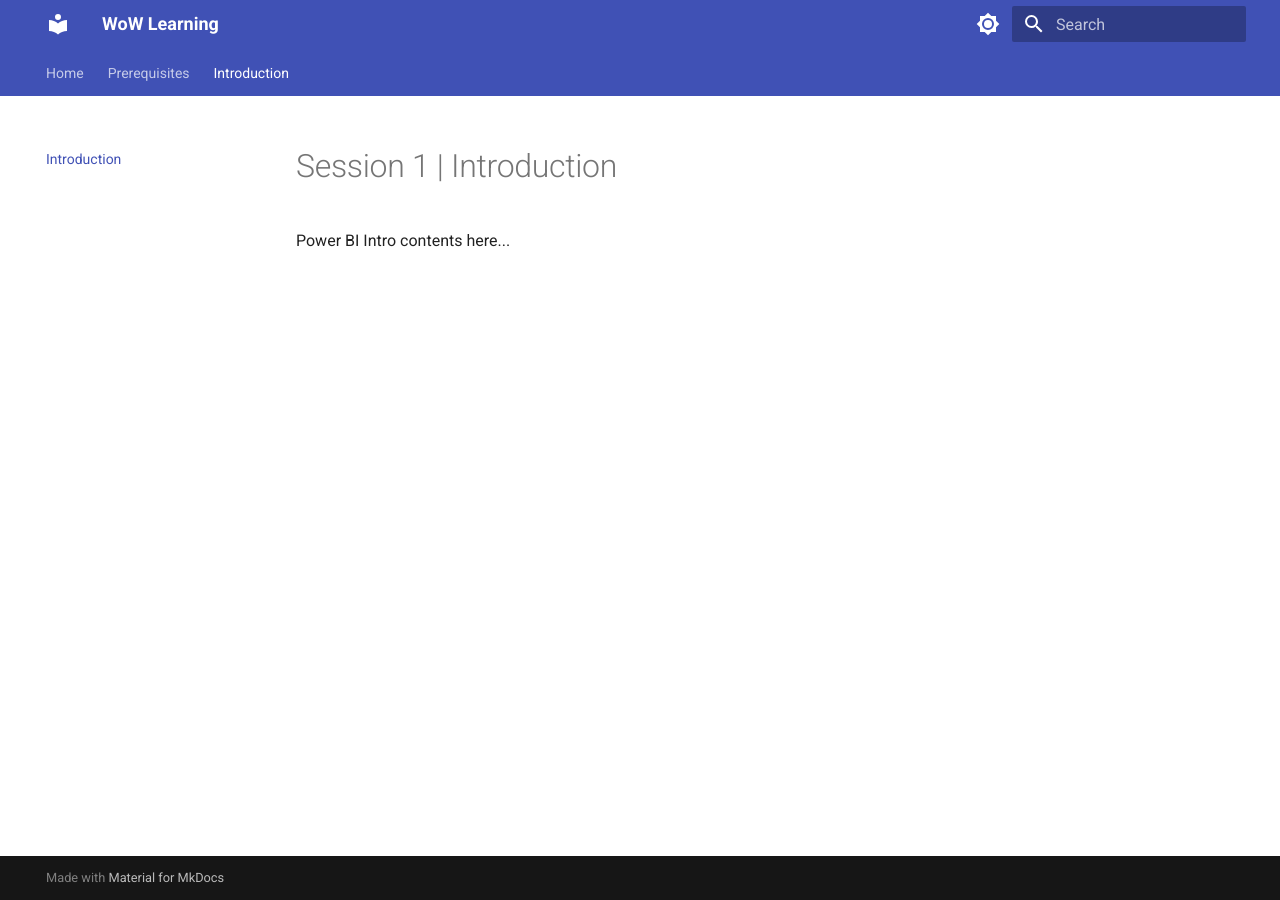
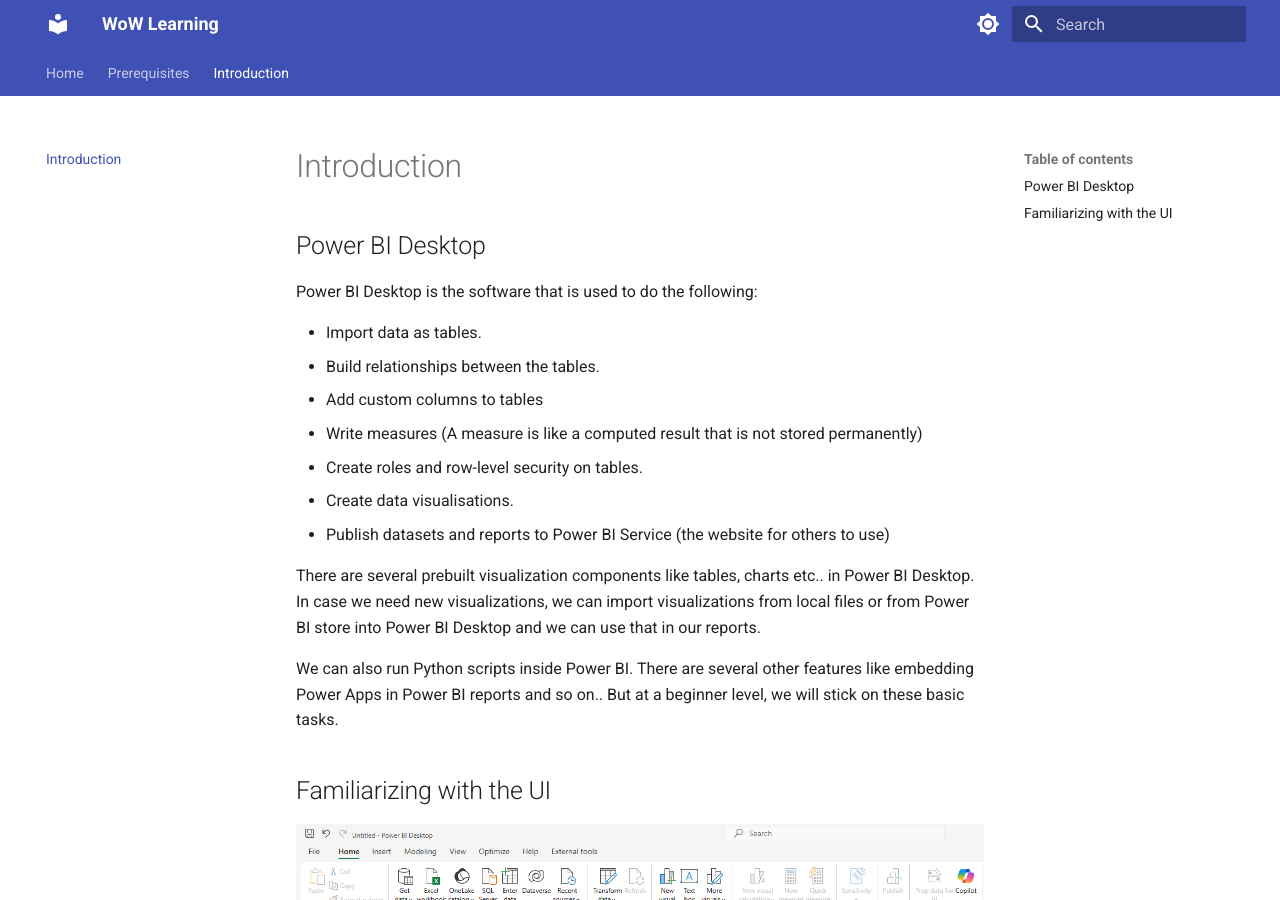
Before and after one commit to wheelocity/wow_learning, an MkDocs documentation site: the page built from docs/introduction.md, in a window 1280 px wide and 900 px high. Built offline with MkDocs 1.6.1 and Material for MkDocs 9.7.7, drawn with Linux system fonts in a browser that asks for light colours.

Commit message:
Added few images...

```diff
--- a/docs/introduction.md
+++ b/docs/introduction.md
@@ -1,3 +1,39 @@
-# Session 1 | Introduction
+# Introduction
 
-Power BI Intro contents here...
+## Power BI Desktop
+
+Power BI Desktop is the software that is used to do the following:
+
+- Import data as tables.
+- Build relationships between the tables.
+- Add custom columns to tables
+- Write measures (A measure is like a computed result that is not stored permanently)
+- Create roles and row-level security on tables.
+- Create data visualisations.
+- Publish datasets and reports to Power BI Service (the website for others to use)
+
+There are several prebuilt visualization components like tables, charts etc.. in Power BI Desktop. In case we need new visualizations, we can import visualizations from local files or from Power BI store into Power BI Desktop and  we can use that in our reports.
+
+We can also run Python scripts inside Power BI. There are several other features like embedding Power Apps in Power BI reports and so on.. But at a beginner level, we will stick on these basic tasks.
+
+## Familiarizing with the UI
+
+![Ribbon](images/ribbon.png){: align=left }
+
+![View Selection](images/view_selection.png){: align=left }
+
+![Report View](images/report_view.png){: align=left }
+
+![Table View](images/table_view.png){: align=left }
+
+![Model View](images/model_view.png){: align=left }
+
+![Dax Query View](images/dax_query_view.png){: align=left }
+
+![TMDL View](images/tmdl_view.png){: align=left }
+
+![Filter Pane](images/filters_pane.png){: align=left }
+
+![Visualizations Pane](images/visualizations_pane.png){: align=left }
+
+![Data Pane](images/data_pane.png){: align=left }
```
Also changed, not shown: docs/images/data_pane.png (added), docs/images/dax_query_view.png (added), docs/images/filters_pane.png (added), docs/images/model_view.png (added), docs/images/report_view.png (added), docs/images/ribbon.png (added), docs/images/table_view.png (added), docs/images/tmdl_view.png (added), docs/images/view_selection.png (added), docs/images/visualizations_pane.png (added), site/404.html, site/index.html, site/introduction.html, site/prerequisites.html, 2 more files, 1 other file.
